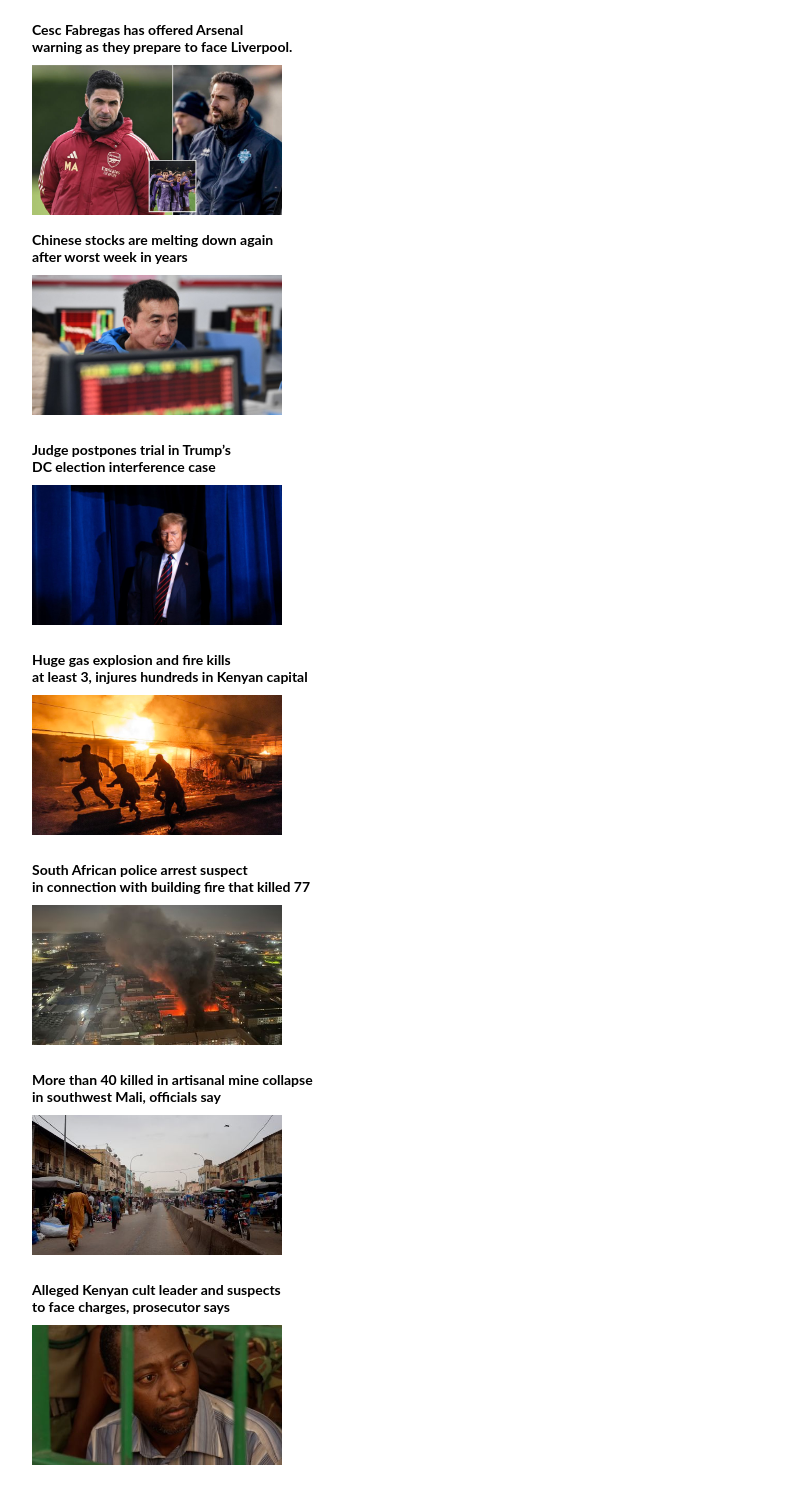
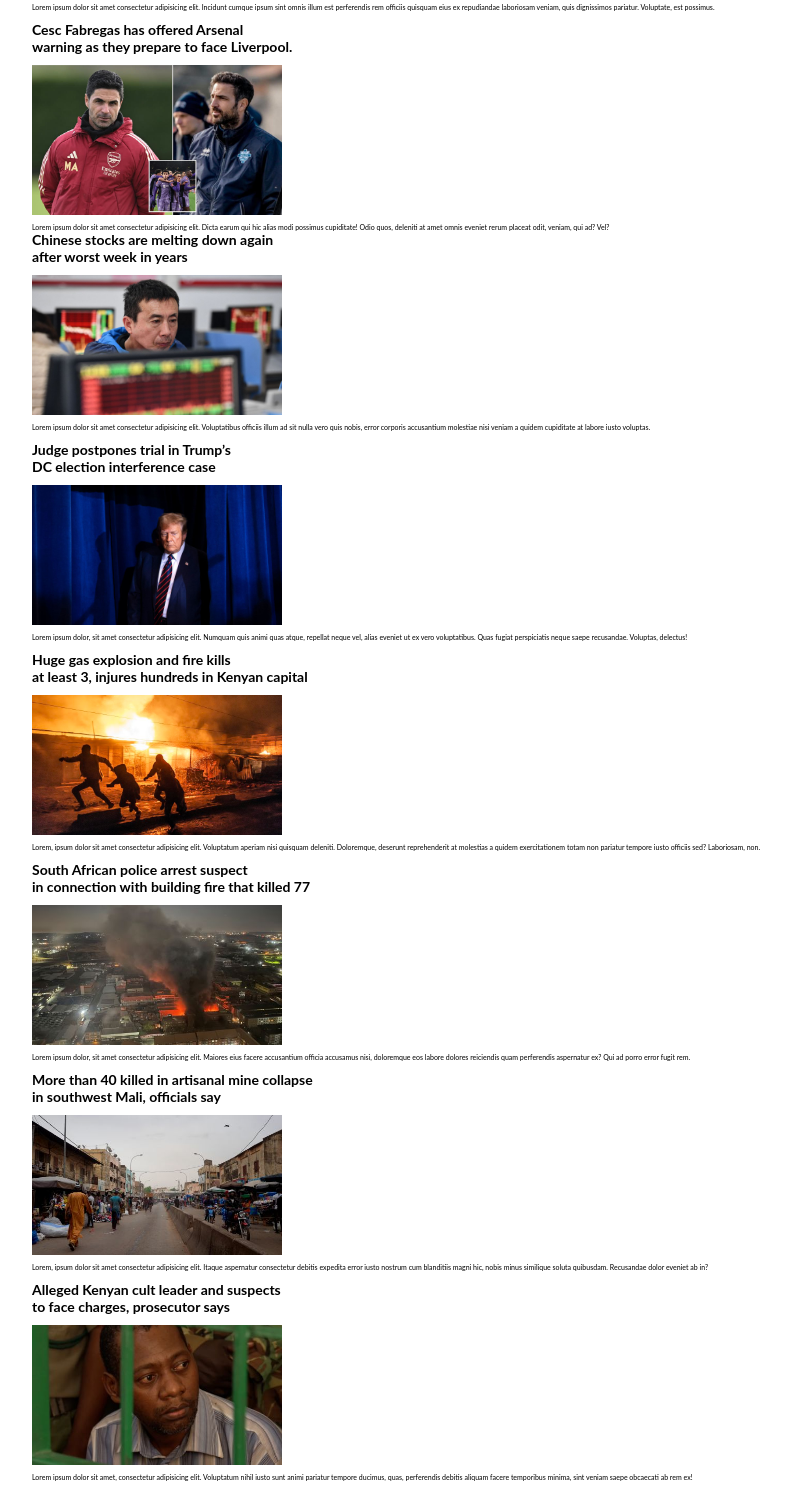
Before and after one commit to ekepe484/news-blog, a plain HTML site: page index.html in a window 1280 px wide. Shown: the part 252-1743 px from the top of the page, without its empty margins (76-865 px from the left). Drawn offline with Linux system fonts and the light colour scheme.

Commit message:
Added paragraphs to divs

```diff
--- a/index.html
+++ b/index.html
@@ -18,39 +18,44 @@
         <div class="content">
             <h1>Manchester United’s teenage sensation <br> Kobbie Mainoo shows the way forward.</h1>
             <img src="./images/man-united-player.png" width="250" height="auto" alt="football player celebrating">
+            <p>Lorem ipsum dolor sit amet consectetur adipisicing elit. Incidunt cumque ipsum sint omnis illum est perferendis rem officiis quisquam eius ex repudiandae laboriosam veniam, quis dignissimos pariatur. Voluptate, est possimus.</p>
         </div>
         <div class="content">
              <h1>
                 Cesc Fabregas has offered Arsenal <br> warning as they prepare to face Liverpool.
              </h1>
              <img src="./images/arsenal.jpeg" width="250" height="auto" alt="picture of arsenal football players">
+             <p>Lorem ipsum dolor sit amet consectetur adipisicing elit. Dicta earum qui hic alias modi possimus cupiditate! Odio quos, deleniti at amet omnis eveniet rerum placeat odit, veniam, qui ad? Vel?</p>
         </div>
         <div class="content">
             <h1>Chinese stocks are melting down again <br> after worst week in years</h1>
             <img src="./images/chinese stocks.jpeg" width="250" height="auto" alt="chinese stock market">
-            <p></p>
+            <p>Lorem ipsum dolor sit amet consectetur adipisicing elit. Voluptatibus officiis illum ad sit nulla vero quis nobis, error corporis accusantium molestiae nisi veniam a quidem cupiditate at labore iusto voluptas.</p>
         </div>
         <div class="content">
             <h1>Judge postpones trial in Trump’s <br> DC election interference case</h1>
             <img src="./images/trump.jpeg" width="250" height="auto" alt="image of former us president donald trump">
-            <p></p>
+            <p>Lorem ipsum dolor, sit amet consectetur adipisicing elit. Numquam quis animi quas atque, repellat neque vel, alias eveniet ut ex vero voluptatibus. Quas fugiat perspiciatis neque saepe recusandae. Voluptas, delectus!</p>
         </div>
         <div class="content">
             <h1>Huge gas explosion and fire kills <br> at least 3, injures hundreds in Kenyan capital</h1>
             <img src="./images/gas-explosion-kenya.jpeg" width="250" height="auto" alt="image of gas explosion kenya">
-            <p></p>
+            <p>Lorem, ipsum dolor sit amet consectetur adipisicing elit. Voluptatum aperiam nisi quisquam deleniti. Doloremque, deserunt reprehenderit at molestias a quidem exercitationem totam non pariatur tempore iusto officiis sed? Laboriosam, non.</p>
         </div>
         <div class="content">
             <h1>South African police arrest suspect <br> in connection with building fire that killed 77</h1>
             <img src="./images/south-africa-fire.jpeg" width="250" height="auto" alt="building fire south africa">
+            <p>Lorem ipsum dolor, sit amet consectetur adipisicing elit. Maiores eius facere accusantium officia accusamus nisi, doloremque eos labore dolores reiciendis quam perferendis aspernatur ex? Qui ad porro error fugit rem.</p>
         </div>
         <div class="content">
             <h1>More than 40 killed in artisanal mine collapse <br> in southwest Mali, officials say</h1>
             <img src="./images/mine-collapse-mali.jpeg" width="250" height="auto" alt="">
+            <p>Lorem, ipsum dolor sit amet consectetur adipisicing elit. Itaque aspernatur consectetur debitis expedita error iusto nostrum cum blanditiis magni hic, nobis minus similique soluta quibusdam. Recusandae dolor eveniet ab in?</p>
         </div>
         <div class="content">
             <h1>Alleged Kenyan cult leader and suspects <br> to face charges, prosecutor says</h1>
             <img src="./images/cult-leader-arrest.jpeg" width="250" height="auto" alt="person in prison">
+            <p>Lorem ipsum dolor sit amet, consectetur adipisicing elit. Voluptatum nihil iusto sunt animi pariatur tempore ducimus, quas, perferendis debitis aliquam facere temporibus minima, sint veniam saepe obcaecati ab rem ex!</p>
         </div>
     </head>
     </body>
```
